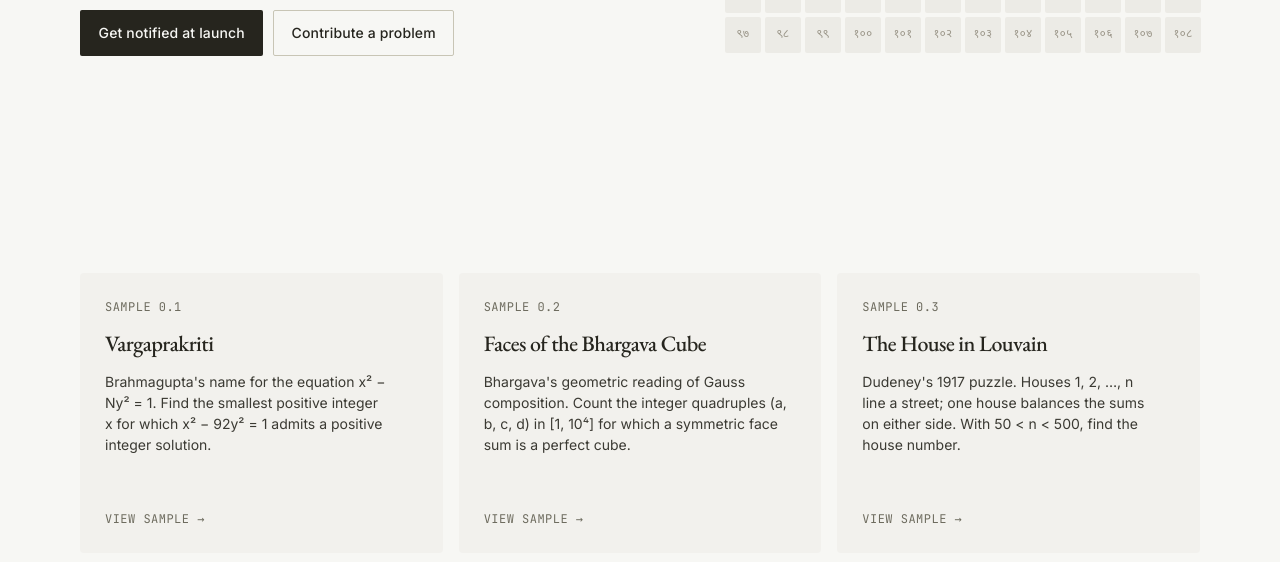
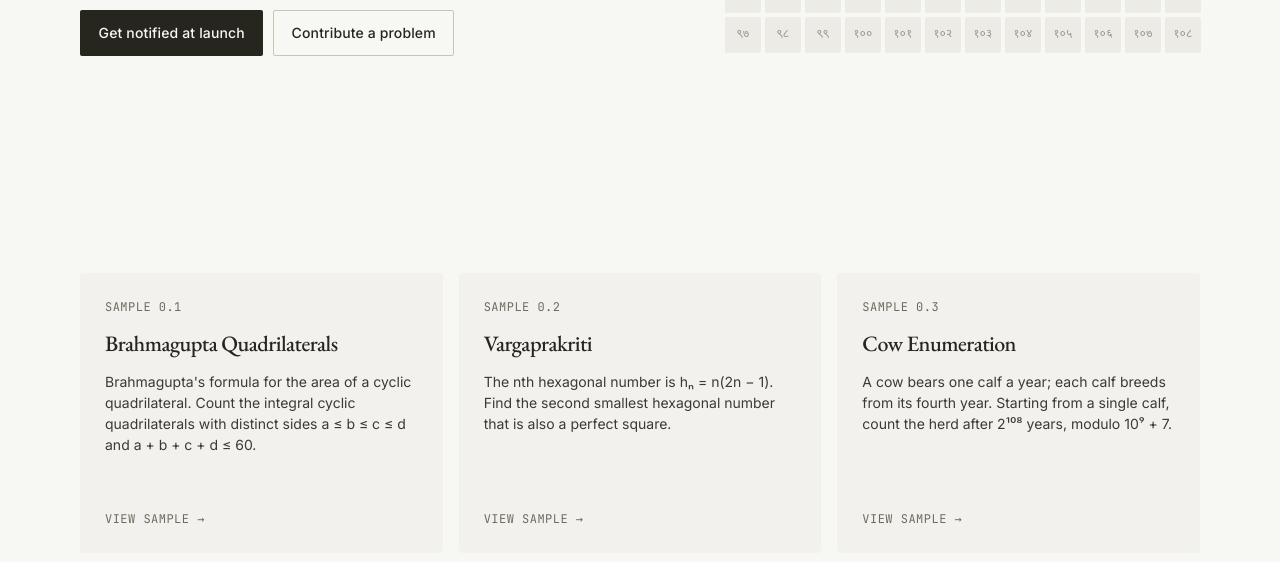
Before and after one commit to projectbrahmagupta/projectbrahmagupta.github.io, a website: page index.html in a window 1280 px wide. Shown: the part 478-1040 px from the top of the page. Drawn offline with nearby package versions, Linux system fonts and the light colour scheme; a web font is replaced by a local one.

Commit message:
update index

```diff
--- a/index.html
+++ b/index.html
@@ -80,25 +80,25 @@
         <div class="compile-carousel__track" id="problems-track">
           <a class="compile-problem-card" href="./contribute.html?sample=1">
             <span class="compile-problem-card__n">Sample 0.1</span>
-            <h3 class="compile-problem-card__title">Vargaprakriti</h3>
+            <h3 class="compile-problem-card__title">Brahmagupta Quadrilaterals</h3>
             <p class="compile-problem-card__body">
-              Brahmagupta's name for the equation x² − Ny² = 1. Find the smallest positive integer x for which x² − 92y² = 1 admits a positive integer solution.
+              Brahmagupta's formula for the area of a cyclic quadrilateral. Count the integral cyclic quadrilaterals with distinct sides a ≤ b ≤ c ≤ d and a + b + c + d ≤ 60.
             </p>
             <span class="compile-problem-card__cta">View sample →</span>
           </a>
           <a class="compile-problem-card" href="./contribute.html?sample=2">
             <span class="compile-problem-card__n">Sample 0.2</span>
-            <h3 class="compile-problem-card__title">Faces of the Bhargava Cube</h3>
+            <h3 class="compile-problem-card__title">Vargaprakriti</h3>
             <p class="compile-problem-card__body">
-              Bhargava's geometric reading of Gauss composition. Count the integer quadruples (a, b, c, d) in [1, 10⁴] for which a symmetric face sum is a perfect cube.
+              The nth hexagonal number is hₙ = n(2n − 1). Find the second smallest hexagonal number that is also a perfect square.
             </p>
             <span class="compile-problem-card__cta">View sample →</span>
           </a>
           <a class="compile-problem-card" href="./contribute.html?sample=3">
             <span class="compile-problem-card__n">Sample 0.3</span>
-            <h3 class="compile-problem-card__title">The House in Louvain</h3>
+            <h3 class="compile-problem-card__title">Cow Enumeration</h3>
             <p class="compile-problem-card__body">
-              Dudeney's 1917 puzzle. Houses 1, 2, …, n line a street; one house balances the sums on either side. With 50 &lt; n &lt; 500, find the house number.
+              A cow bears one calf a year; each calf breeds from its fourth year. Starting from a single calf, count the herd after 2¹⁰⁸ years, modulo 10⁹ + 7.
             </p>
             <span class="compile-problem-card__cta">View sample →</span>
           </a>
```
